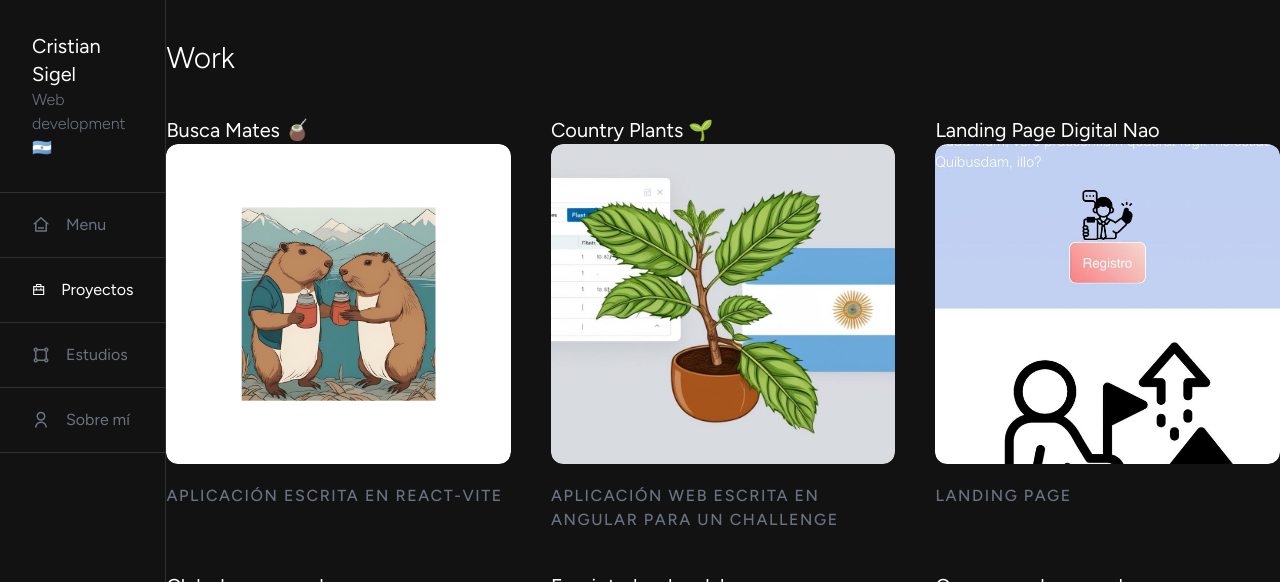
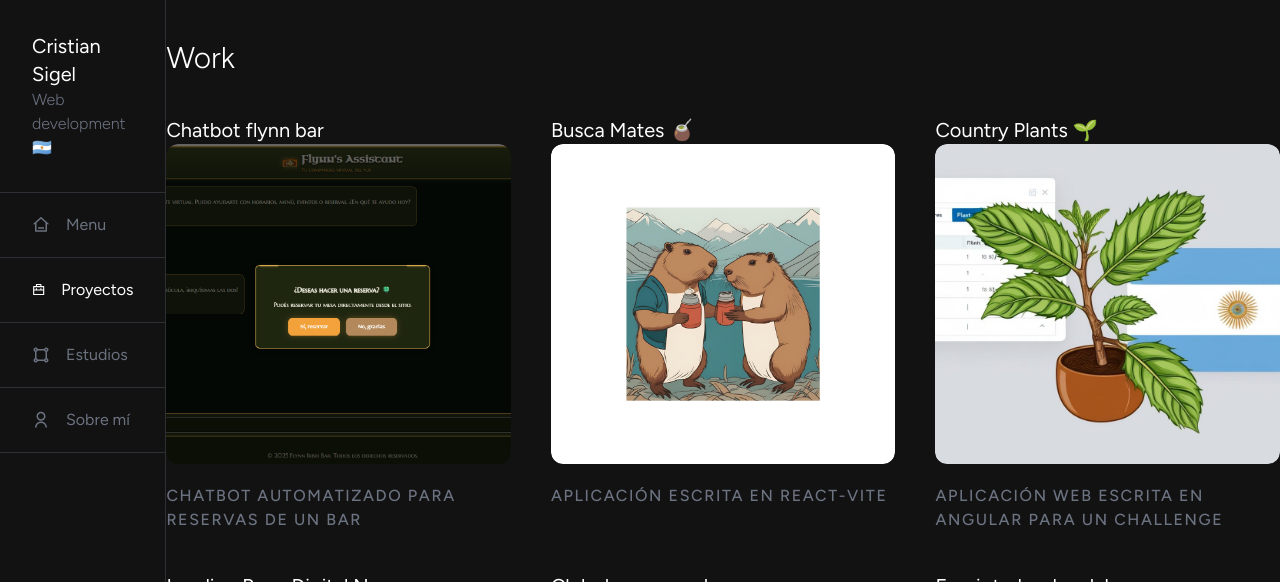
Before and after one commit to zotel1/portafolio-web-junio-2024, a Next.js app: page /work in a window 1280 px wide. Shown: the top 582 px of the page. Built offline with nearby package versions, Linux system fonts and the light colour scheme.

Commit message:
fix: update new proyect

```diff
--- a/components/list-featured-work.tsx
+++ b/components/list-featured-work.tsx
@@ -2,6 +2,11 @@ import CardFeaturedWork from "./ui/card-featured-work"
 
 const ListFeaturedWork = () => {
     return (<div className='grid grid-cols-1 sm:grid-cols-2 lg:grid-cols-3 gap-10 mb-10'>
+        <CardFeaturedWork
+            href='https://flynn-reservas.vercel.app/'
+            image='/chatbotmodal.png'
+            category='Chatbot automatizado para reservas de un bar'
+            title='Chatbot flynn bar' />
         <CardFeaturedWork
             href='https://buscamates.vercel.app/'
             image='/capibaramate.png'
```
Also changed, not shown: public/chatbotmodal.png (added).
